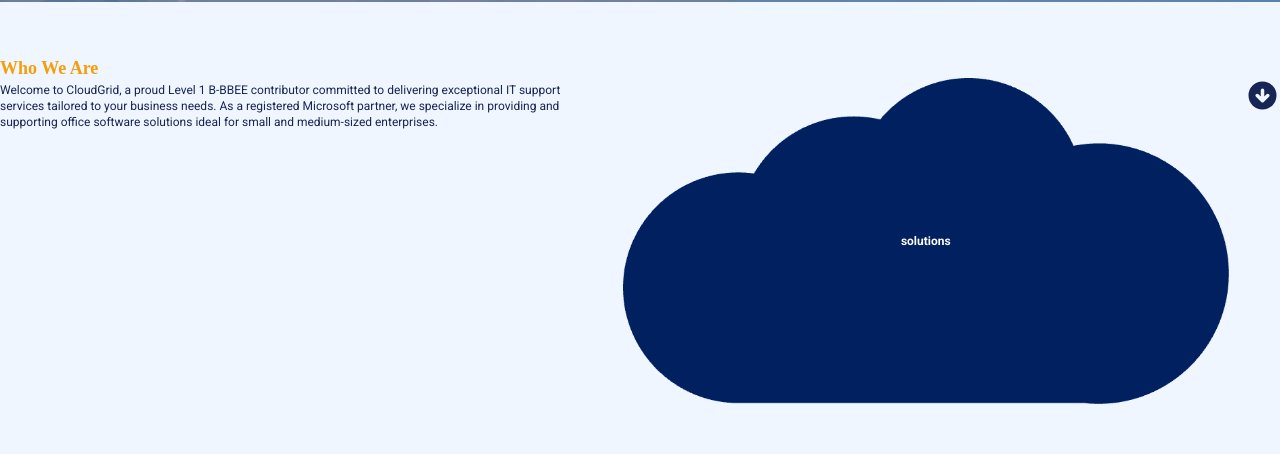
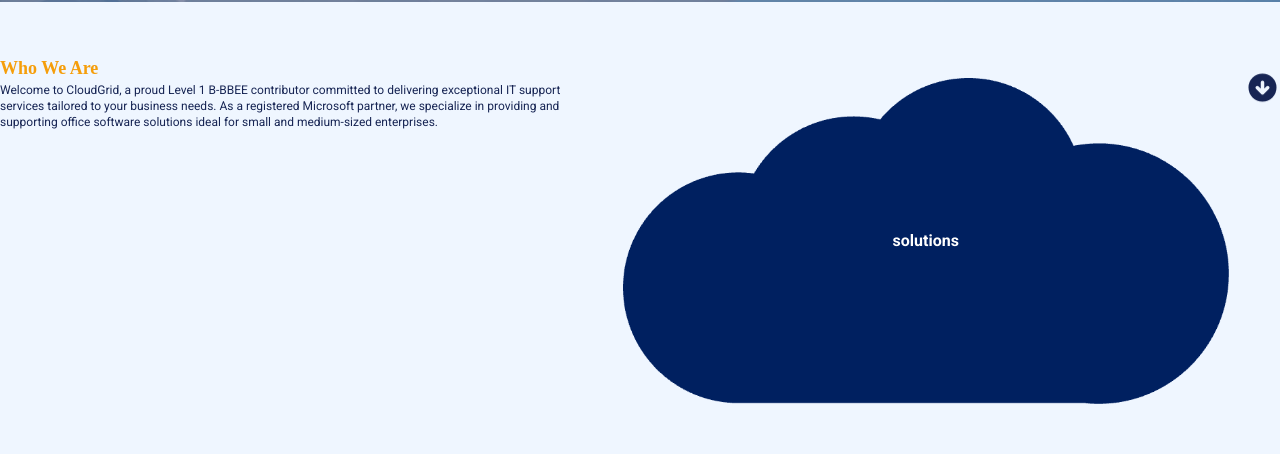
Before and after one commit to Sheilakobue/Cloudgrid-website, a Next.js app: page / in a window 1280 px wide. Shown: the part 595-1049 px from the top of the page. Built offline with nearby package versions, Linux system fonts and the light colour scheme.

Commit message:
added animation

```diff
--- a/src/app/page.tsx
+++ b/src/app/page.tsx
@@ -29,17 +29,17 @@ export default function Home() {
               alt="solutions"
               width={100}
               height={100}
-              className="w-full h-full object-cover"
+              className="w-full h-full object-cover cursor-pointer"
             />
-            <span className="absolute top-0 left-0 w-full h-full flex items-center justify-center text-white font-bold text-xs">
+            <span className="absolute top-0 left-0 w-full h-full flex items-center justify-center text-white font-bold text-x  hover:text-amber500">
               solutions
             </span>
           </a>
         </div>
          {/* Arrow.section */}
-        <div  className="flex flex-row justify-center md:mt-8 mt-6">
+        <div  className="flex flex-row justify-center md:mt-8 mt-6 cursor-pointer hover:text-amber500 ">
           <Link href="/about" passHref>
-            <HiArrowCircleDown size={35} />
+            <HiArrowCircleDown size={35}  className="animate-bounce"/>
           </Link>
         </div>
       </div>
--- a/tailwind.config.js
+++ b/tailwind.config.js
@@ -33,6 +33,15 @@ module.exports = {
         'roboto': ['Roboto', 'sans-serif'],
         'playfair': ['Playfair Display', 'serif'],
       },
+      animation:{
+        bounce: "bounce 0.5s alternate cubic-bezier(0.95, 0.05, 0.795, 0.035) infinite"
+      },
+      keyframes:{
+        bounce:{
+        from: {transform: "translateY(10px)"},
+        to: {transform:"translateY(0)"},
+        }
+      }
     },
   },
   plugins: [],
```
